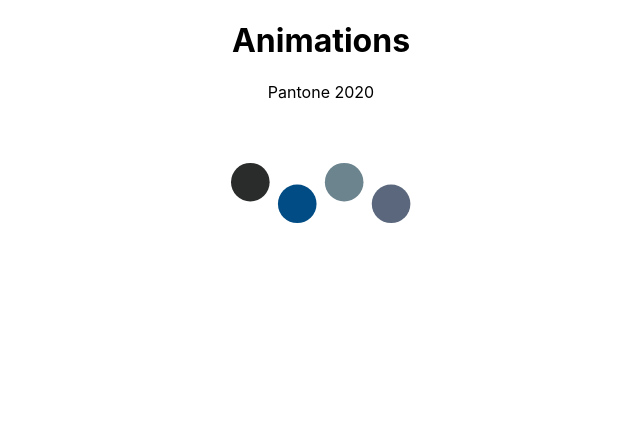
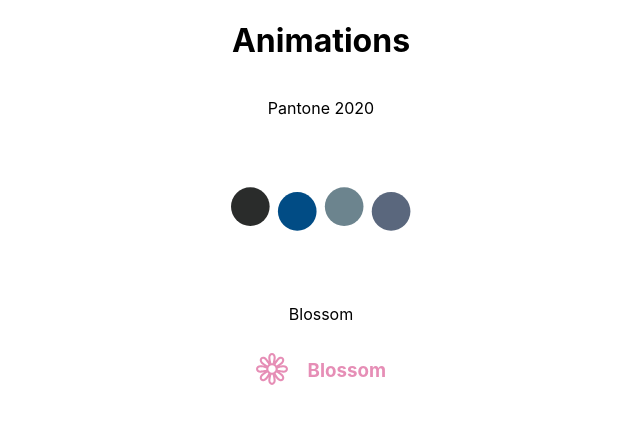
Before and after one commit to Katarzyna-Maryanska/animation-tests, a React (Create React App) app: page / in a window 1280 px wide. Shown: the top 424 px of the page, without its empty margins (319-959 px from the left). Built offline with nearby package versions, Linux system fonts and the light colour scheme.

Commit message:
add 2nd animation

```diff
--- /dev/null
+++ b/src/Animation2/Flower/index.js
@@ -0,0 +1,8 @@
+import React  from "react";
+import  { StyledFlower } from "./styles"
+
+export const Flower = () => {
+  return (
+    <StyledFlower id="flower"/>
+  )
+};
--- /dev/null
+++ b/src/Animation2/Flower/styles.js
@@ -0,0 +1,8 @@
+import styled from "styled-components";
+import { ReactComponent as FlowerSvg } from "../../assets/flower.svg"
+
+export const StyledFlower = styled(FlowerSvg)`
+  width: 2rem;
+  height: 2rem;
+  fill: #E68EB6
+`;
--- a/src/Animation2/index.js
+++ b/src/Animation2/index.js
@@ -0,0 +1,28 @@
+import React, {useEffect} from "react";
+
+import { Flower } from "./Flower";
+import { StyledText, StyledDiv, Container } from "./styles";
+import { TimelineMax, TweenLite, TweenMax } from "gsap";
+
+export const Animation2 = () => {
+  const timeLine = new TimelineMax();
+
+  useEffect(() => {
+    timeLine
+      .fromTo("#flower", 2, { y: 50 }, { y: 0 })
+      .to("#flower", 1, { y: 13 });
+    TweenLite
+      .to("#flower", 2, {rotation:360});
+    TweenMax.from("#blossom", 3, {css:{scale:.8, opacity:.5}})
+  });
+
+  return (
+    <Container>
+      <p>Blossom</p>
+      <StyledDiv>
+        <Flower />
+        <StyledText id="blossom">Blossom</StyledText>
+      </StyledDiv>
+    </Container>
+  )
+};
--- a/src/Animation2/styles.js
+++ b/src/Animation2/styles.js
@@ -0,0 +1,15 @@
+import styled from "styled-components";
+
+export const Container = styled.div`
+  width: 130px;
+
+`;
+
+export const StyledText = styled.h3`
+  color: #E68EB6
+`;
+
+export const StyledDiv = styled.div`
+  display: flex;
+  justify-content: space-between;
+`;
--- a/src/App.js
+++ b/src/App.js
@@ -2,12 +2,14 @@
 import { StyledDiv } from "./styles";
 
 import { Animation1 } from "./Animation1";
+import { Animation2 } from "./Animation2";
 
 function App() {
   return (
     <StyledDiv>
      <h1>Animations</h1>
      <Animation1 />
+     <Animation2 />
     </StyledDiv>
   );
 }
--- a/src/styles.js
+++ b/src/styles.js
@@ -2,4 +2,7 @@
 
 export const StyledDiv = styled.div`
   text-align: center;
+  display: flex;
+  flex-direction: column;
+  align-items: center;
 `;
```
Also changed, not shown: src/Animation1/styles.js (deleted), src/assets/flower.svg (added).
